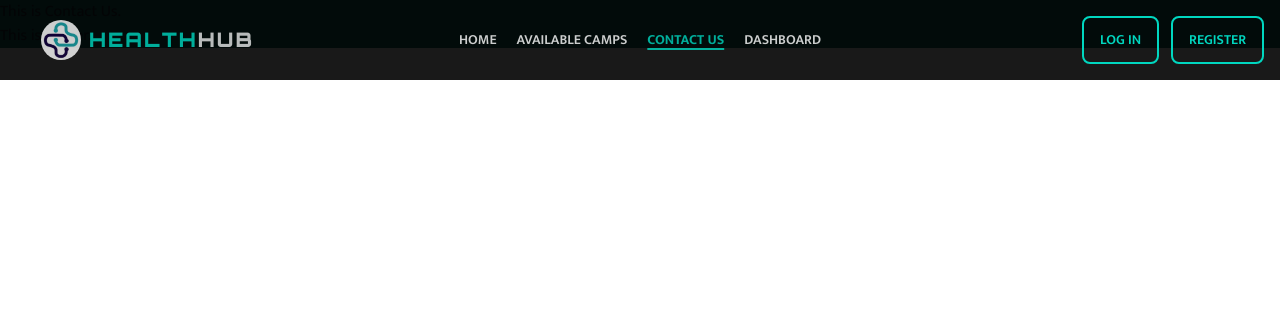
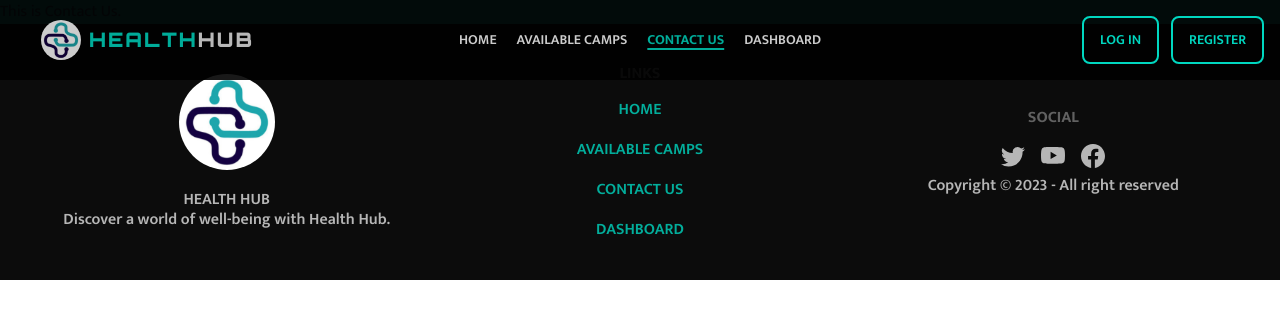
Before and after one commit to M-H-Maruf/health-hub-client, a React (Vite) app: page /contact in a window 1280 px wide. Shown: the top 318 px of the page. Built offline with nearby package versions, Linux system fonts and the light colour scheme; no server answers.

Commit message:
footer added

```diff
--- a/package.json
+++ b/package.json
@@ -26,6 +26,7 @@
     "react-parallax-tilt": "^1.7.175",
     "react-particles": "^2.12.2",
     "react-router-dom": "^6.20.0",
+    "react-scroll": "^1.9.0",
     "react-tsparticles": "^2.12.2",
     "sort-by": "^1.2.0",
     "sweetalert2": "^11.10.1",
--- a/src/components/Shared/Footer/Footer.jsx
+++ b/src/components/Shared/Footer/Footer.jsx
@@ -1,10 +1,72 @@
+import { BsTwitter, BsYoutube, BsFacebook } from "react-icons/bs";
+import { Link } from "react-router-dom";
+import { motion } from "framer-motion";
 
 const Footer = () => {
-    return (
-        <div>
-            This is Footer.
-        </div>
-    );
+  return (
+    <div data-aos="fade-up" className="z-40 relative">
+      <footer className="leading-5 font-semibold grid grid-cols-1 lg:grid-cols-3 gap-10 justify-around items-center p-10 bg-[#0c0c0c] text-white/70">
+        <aside className="flex flex-col gap-5 items-center text-center justify-center">
+          <Link to="/">
+            <img
+              className="h-24 cursor-pointer w-24 bg-blog-primary rounded-full"
+              src="logo.png"
+              alt="logo"
+            />
+          </Link>
+          <p>
+            HEALTH HUB
+            <br />
+            Discover a world of well-being with Health Hub.
+          </p>
+        </aside>
+        <nav className="justify-center items-center flex flex-col text-center">
+        <header className="mb-4 font-bold opacity-50 uppercase">
+            links
+          </header>
+          <div className="text-accent font-semibold opacity-80 flex flex-col gap-5">
+            <Link to="/">
+              <motion.p whileHover={{ scale: 1.1 }} whileTap={{ scale: 0.9 }}>
+                HOME
+              </motion.p>
+            </Link>
+            <Link to="/available-camps">
+              <motion.p whileHover={{ scale: 1.1 }} whileTap={{ scale: 0.9 }}>
+                AVAILABLE CAMPS
+              </motion.p>
+            </Link>
+            <Link to="/contact">
+              <motion.p whileHover={{ scale: 1.1 }} whileTap={{ scale: 0.9 }}>
+                CONTACT US
+              </motion.p>
+            </Link>
+            <Link to="/dashboard">
+              <motion.p whileHover={{ scale: 1.1 }} whileTap={{ scale: 0.9 }}>
+                DASHBOARD
+              </motion.p>
+            </Link>
+          </div>
+        </nav>
+        <nav className="text-center">
+          <header className="mb-4 font-bold opacity-50 uppercase">
+            Social
+          </header>
+          <div className="flex justify-center items-center mb-2 gap-4">
+            <a>
+              <BsTwitter className="text-2xl cursor-pointer"></BsTwitter>
+            </a>
+            <a>
+              <BsYoutube className="text-2xl cursor-pointer"></BsYoutube>
+            </a>
+            <a>
+              <BsFacebook className="text-2xl cursor-pointer"></BsFacebook>
+            </a>
+          </div>
+          <p>Copyright © 2023 - All right reserved</p>
+        </nav>
+      </footer>
+    </div>
+  );
 };
 
 export default Footer;
--- a/src/components/home/Banner.jsx
+++ b/src/components/home/Banner.jsx
@@ -44,7 +44,7 @@ const stories = [
 
 const Banner = () => {
   return (
-    <div className="pt-20 h-screen bg-black">
+    <div id="banner" className="pt-20 h-screen bg-black">
       <Swiper
         centeredSlides={true}
         autoplay={{
--- /dev/null
+++ b/src/components/home/NewsLetter.jsx
@@ -0,0 +1,103 @@
+import Swal from "sweetalert2";
+import Section from "./../utils/Section";
+import { motion } from "framer-motion";
+import axios from "axios";
+
+const NewsLetter = () => {
+  const handleNewsletter = async (event) => {
+    event.preventDefault();
+
+    const form = event.target;
+
+    const email = form.email.value;
+
+    const newEmail = {
+      email,
+    };
+
+    try {
+      const response = await axios.post(
+        "http://localhost:5000/newsletter",
+        JSON.stringify(newEmail),
+        {
+          headers: {
+            "content-type": "application/json",
+          },
+        }
+      );
+      console.log(response);
+
+      if (response.status == 201) {
+        form.email.value = "";
+        Swal.fire({
+          title: "Success!",
+          text: "Thank you for subscribing to our newsletter!",
+          icon: "success",
+          confirmButtonText: "OK",
+        });
+      } else {
+        Swal.fire({
+          title: "Error!",
+          text: "Failed to subscribe to newsletter!",
+          icon: "error",
+          confirmButtonText: "OK",
+        });
+      }
+    } catch (error) {
+      console.log(error);
+      Swal.fire({
+        title: "Error!",
+        text: `${error.response.data.error}`,
+        icon: "error",
+        confirmButtonText: "OK",
+      });
+    }
+  };
+
+  return (
+    <div>
+      <Section
+        heading={"Newsletter"}
+        subHeading={"Stay tuned with us"}
+        color={true}
+      >
+        {" "}
+        <div className="py-24 px-4 md:px-28 flex justify-center items-center z-20">
+          <div
+            data-aos="flip-right"
+            className=" bg-black/80 bg-[url('https://i.postimg.cc/sgNF6ptt/retrosupply-j-Lw-VAUt-LOAQ-unsplash.jpg')] bg-cover bg-center bg-blend-darken shadow-2xl min-h-[400px] py-24 px-4 md:px-28 gap-4 rounded-lg w-full h-full flex flex-col justify-center items-center"
+          >
+            <h2
+              data-aos="fade-up"
+              className="font-teko tracking-wider text-white/90 text-center text-3xl font-semibold uppercase"
+            >
+              Sign up to our newsletter today and get the latest updates on
+              HEALTH HUB.
+            </h2>
+            <form
+              onSubmit={handleNewsletter}
+              data-aos="fade-up"
+              className="w-3/4 flex justify-center"
+            >
+              <input
+                name="email"
+                className="h-12 placeholder:text-accent text-white/80 bg-black/60 flex-1 rounded-l-lg px-4 focus:outline-accent"
+                placeholder="Please enter your email address"
+                type="email"
+                required
+              />
+              <motion.input
+                whileHover={{ scale: 1.1 }}
+                whileTap={{ scale: 0.9 }}
+                type="submit"
+                className="hover:text-accent h-12 hover:bg-black/60 text-white/80 bg-accent px-4 py-2 border-2 border-accent rounded-r-lg"
+              />
+            </form>
+          </div>
+        </div>
+      </Section>
+    </div>
+  );
+};
+
+export default NewsLetter;
--- a/src/components/home/Testimonials.jsx
+++ b/src/components/home/Testimonials.jsx
@@ -36,12 +36,12 @@ const Testimonials = () => {
       >
           {testimonials.map((testimonial) => (
             <SwiperSlide key={testimonial._id}>
-              <div className="bg-black/50 text-center max-w-xl mx-auto p-6 rounded-lg shadow-md">
+              <div data-aos="fade-up" className="bg-black/50 text-center max-w-xl mx-auto p-6 rounded-lg shadow-md">
                 <p className="text-white text-3xl font-bold font-teko uppercase mb-2">{testimonial.campName}</p>
                 <p className="text-white/70 text-lg mb-4">
                   {testimonial.feedback}
                 </p>
-                <p className="text-yellow-500/90">
+                <p className="text-accent/90">
                   {`Rating: ${testimonial.rating}/5`}
                 </p>
                 <p className="text-white/50">
--- a/src/pages/home/Home.jsx
+++ b/src/pages/home/Home.jsx
@@ -3,6 +3,7 @@ import Banner from './../../components/home/Banner';
 import PopularCamps from './../../components/home/PopularCamps';
 import Testimonials from './../../components/home/Testimonials';
 import UpcomingCamps from './../../components/home/UpcomingCamps';
+import NewsLetter from './../../components/home/NewsLetter';
 
 const Home = () => {
   return (
@@ -14,6 +15,7 @@ const Home = () => {
       <PopularCamps></PopularCamps>
       <Testimonials></Testimonials>
       <UpcomingCamps></UpcomingCamps>
+      <NewsLetter></NewsLetter>
     </div>
   );
 };
```
Also changed, not shown: 1 other file (tests, documents, lock files or other folders).
